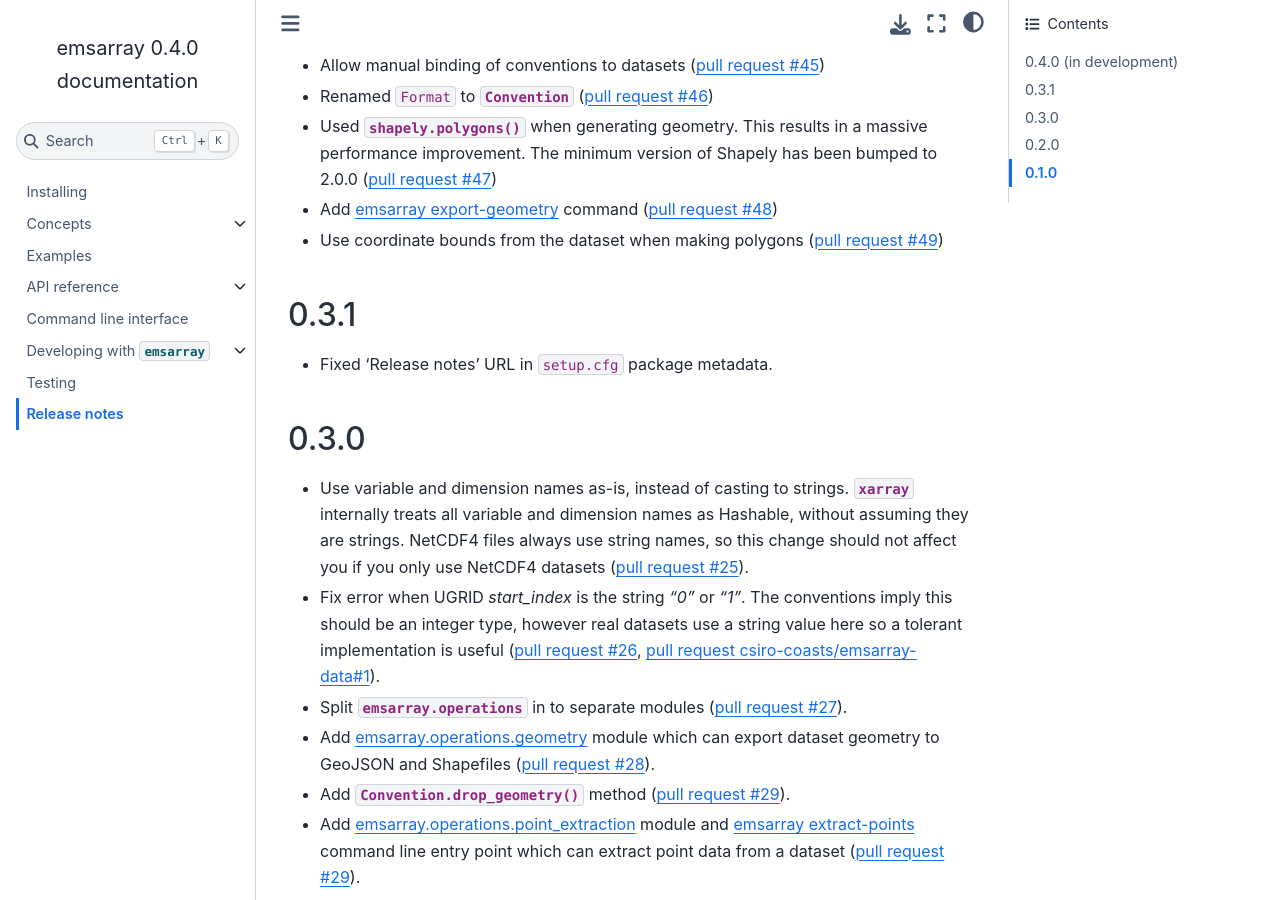
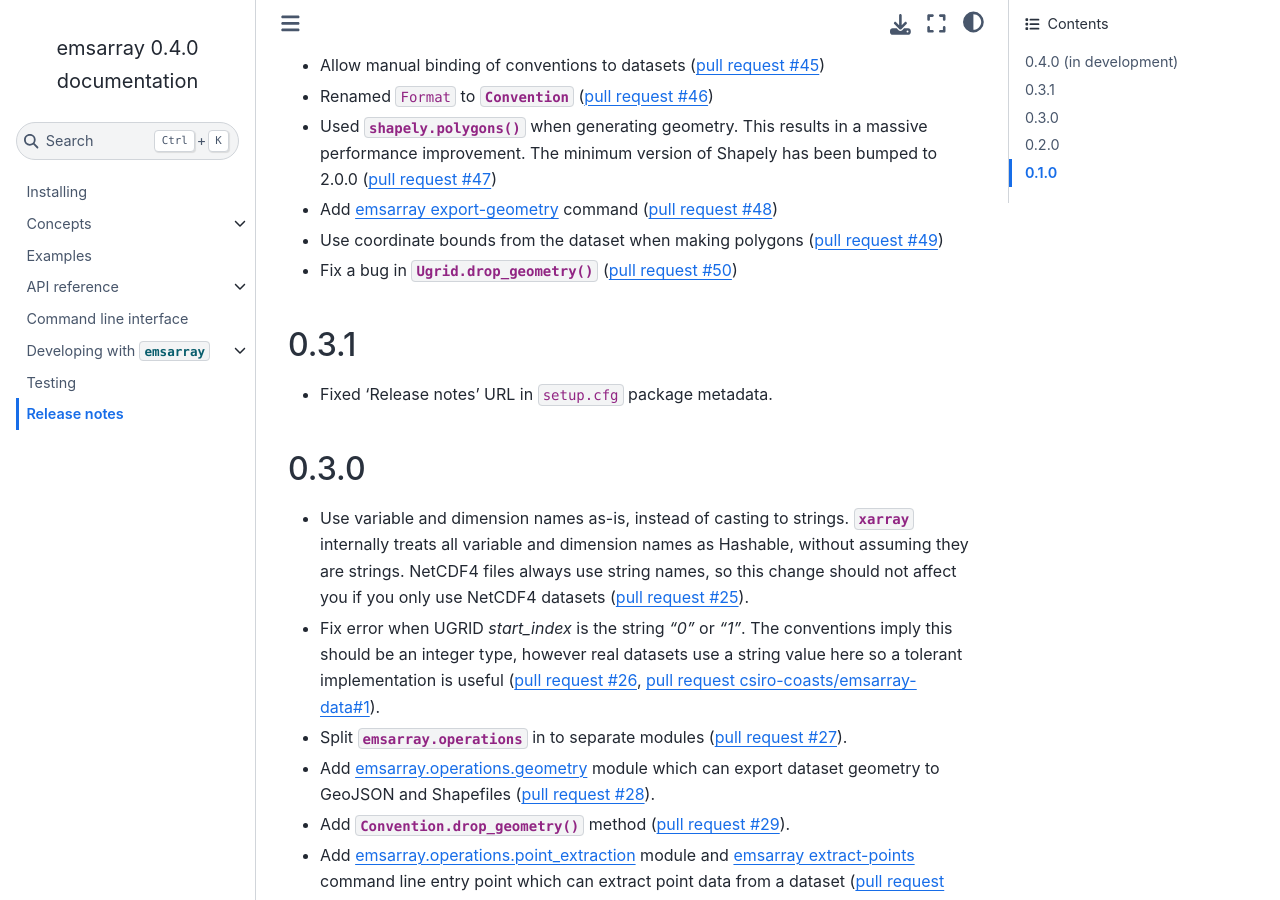
Before and after one commit to csiro-coasts/emsarray, a Sphinx documentation site: the page built from docs/releases.rst, in a window 1280 px wide and 900 px high, scrolled down 368 px. Built offline with Sphinx 7.4.7 and the Sphinx Book theme 1.1.4, drawn with Linux system fonts in a browser that asks for light colours.

Commit message:
Add release note

```diff
--- a/docs/releases.rst
+++ b/docs/releases.rst
@@ -19,6 +19,7 @@ Release notes
   The minimum version of Shapely has been bumped to 2.0.0 (:pr:`47`)
 * Add :ref:`emsarray export-geometry` command (:pr:`48`)
 * Use coordinate bounds from the dataset when making polygons (:pr:`49`)
+* Fix a bug in :meth:`Ugrid.drop_geometry()` (:pr:`50`)
 
 0.3.1
 =====
```
